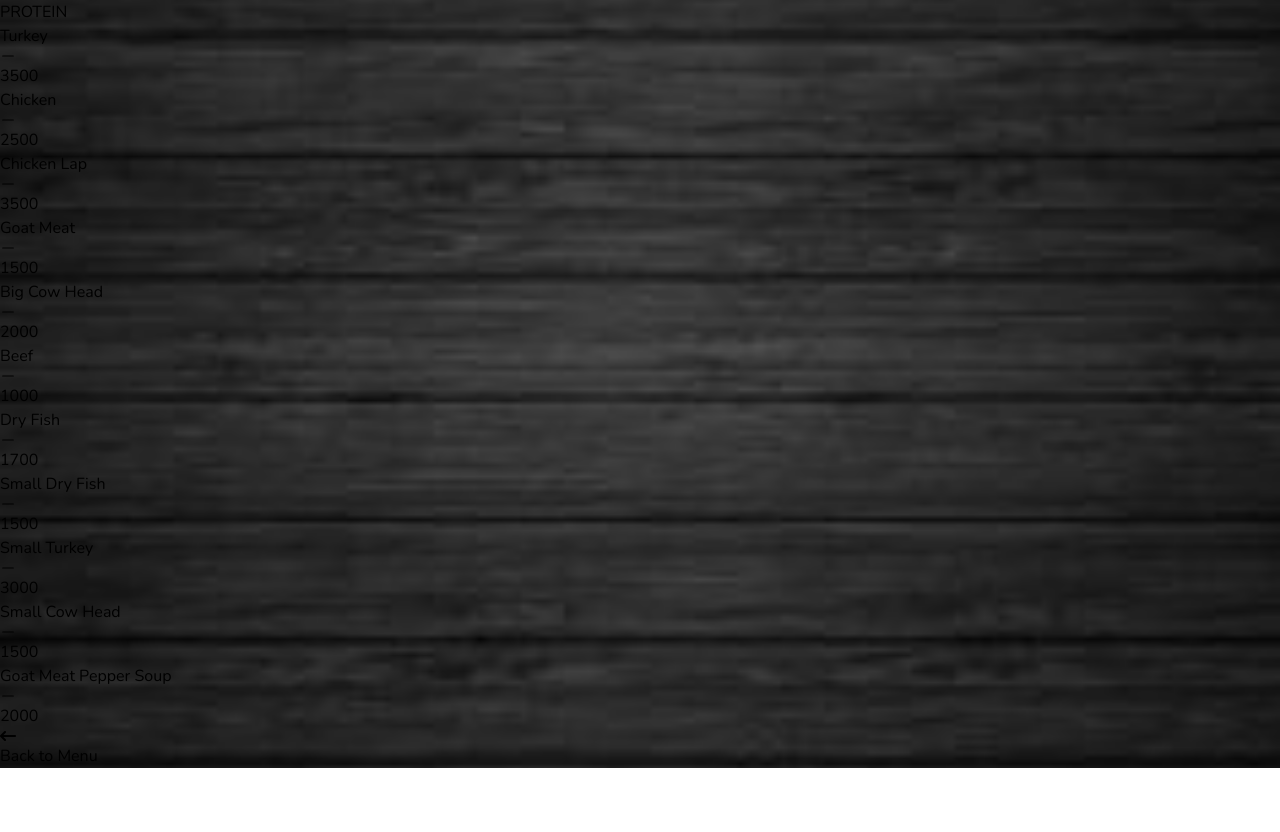
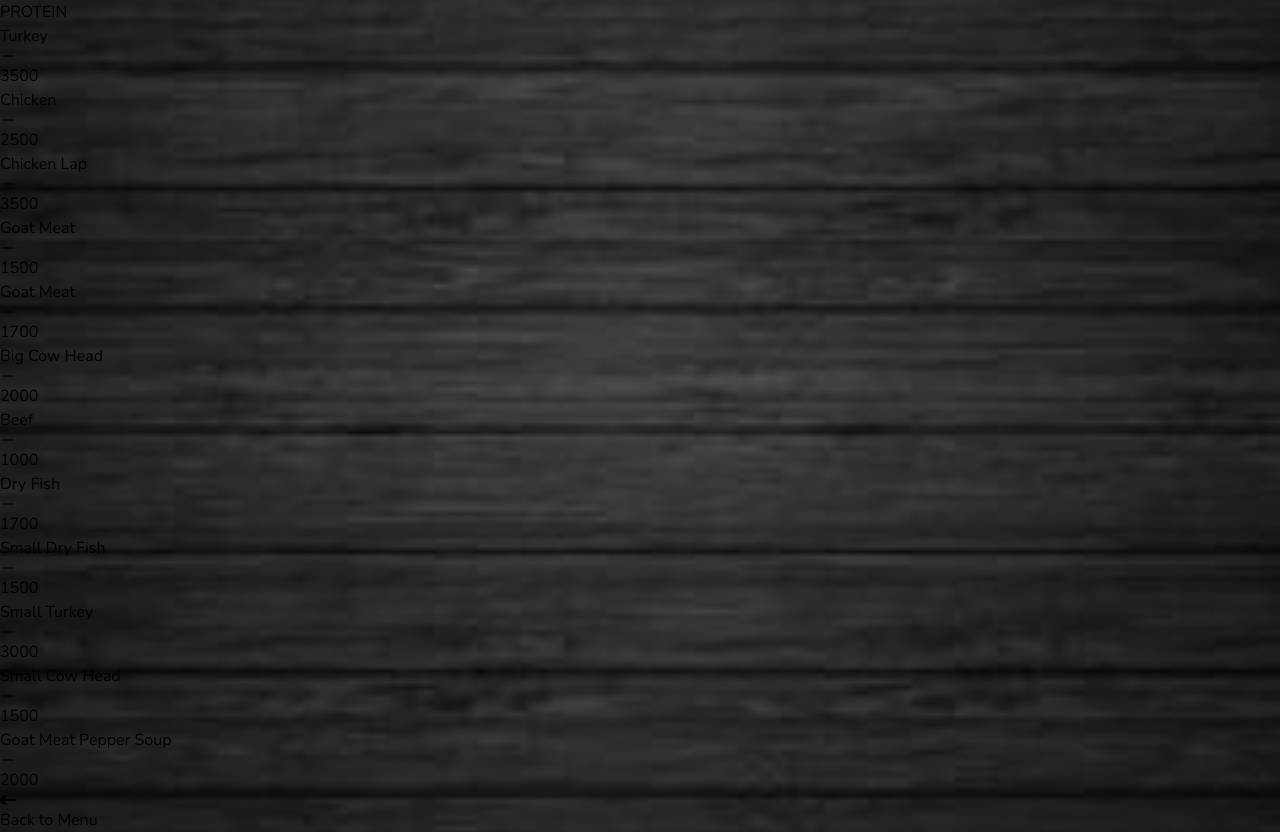
Before and after one commit to UjeborMarvellous/BkayxMenus, a React (Vite) app: page /Protein in a window 1280 px wide. Before the commit the page ends 800 px from the top, so only its background shows below. Built offline with nearby package versions, Linux system fonts and the light colour scheme.

Commit message:
Update Protein.jsx

```diff
--- a/src/Components/Protein.jsx
+++ b/src/Components/Protein.jsx
@@ -12,6 +12,7 @@ function Protein() {
                 <p className='text-lg py-1 flex justify-between'>Chicken <span className='text-white text-4xl ml-[20%] my-auto'><RxDividerHorizontal /></span> 2500</p>
                 <p className='text-lg py-1 flex justify-between'>Chicken Lap <span className='text-white text-4xl ml-[9%] my-auto'><RxDividerHorizontal /></span> 3500</p>
                 <p className='text-lg py-1 flex justify-between'>Goat Meat <span className='text-white text-4xl ml-11 my-auto'><RxDividerHorizontal /></span> 1500</p>
+                <p className='text-lg py-1 flex justify-between'>Goat Meat <span className='text-white text-4xl ml-11 my-auto'><RxDividerHorizontal /></span> 1700</p>
                 <p className='text-lg py-1 flex justify-between'>Big Cow Head <span className='text-white text-4xl ml-2 my-auto'><RxDividerHorizontal /></span> 2000</p>
                 <p className='text-lg py-1 flex justify-between'>Beef <span className='text-white text-4xl ml-24 my-auto'><RxDividerHorizontal /></span> 1000</p>
                 <p className='text-lg py-1 flex justify-between'>Dry Fish <span className='text-white text-4xl ml-14 my-auto'><RxDividerHorizontal /></span> 1700</p>
```
